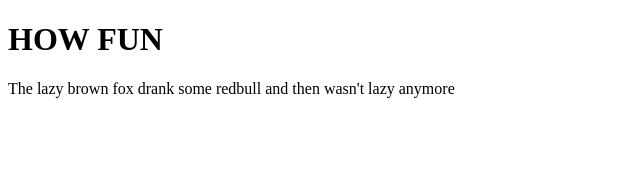
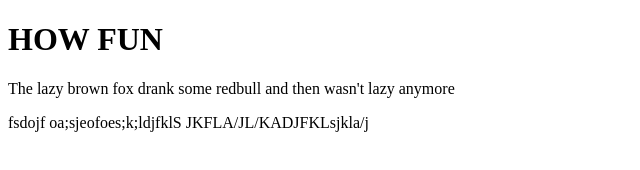
Before and after one commit to robynsfg/p02-git-demo, a plain HTML site: page index.html in a window 1280 px wide. Shown: the whole page, without its empty margins (0-640 px from the left). Drawn offline with Linux system fonts and the light colour scheme.

Commit message:
Did some fun stuff

```diff
--- a/index.html
+++ b/index.html
@@ -12,5 +12,7 @@
 		The lazy brown fox drank some redbull and then wasn't lazy anymore
 		</p>
 
+		fsdojf oa;sjeofoes;k;ldjfklS JKFLA/JL/KADJFKLsjkla/j
+
 	</body>
 </html>
```
